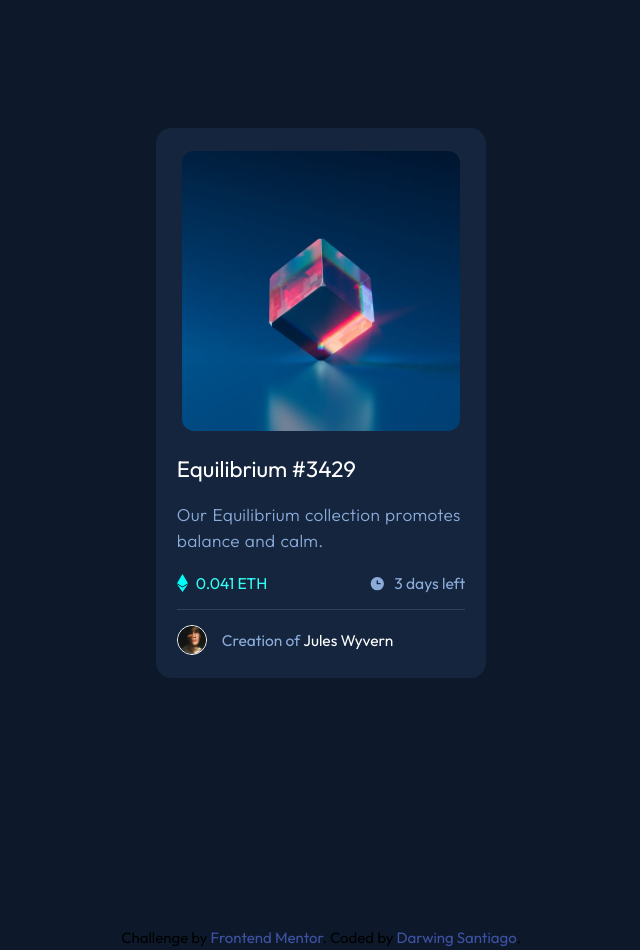
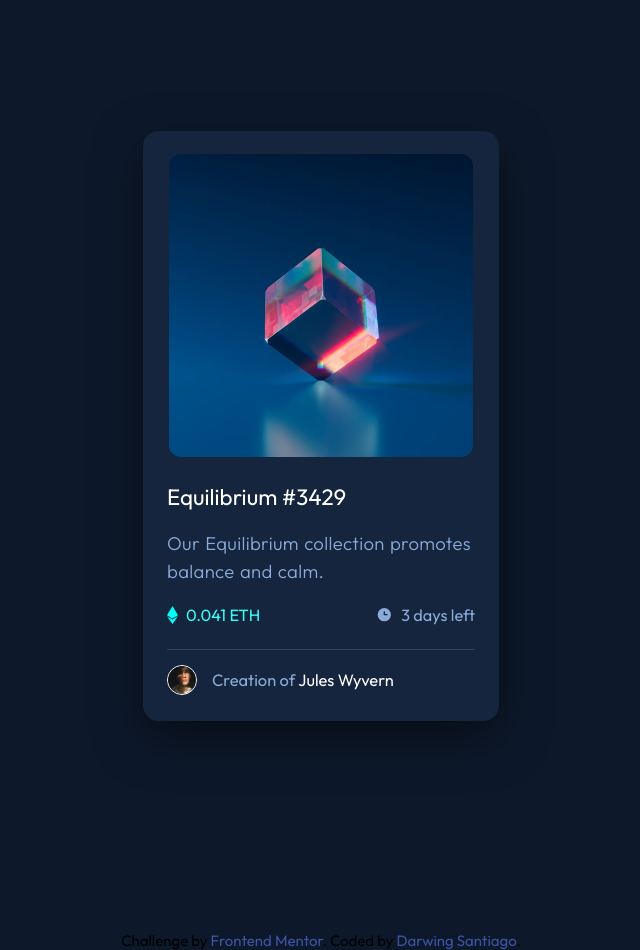
Before and after one commit to Darwnsantx/nftpreviewcardcomponent.github.io, a plain HTML site: page index.html in a window 1280 px wide. Shown: the whole page, without its empty margins (319-959 px from the left). Drawn offline with Linux system fonts and the light colour scheme.

Commit message:
modificacion final

```diff
--- a/styles.css
+++ b/styles.css
@@ -33,11 +33,12 @@ a {
     height: 550px;
     width: 330px;
     background-color: var(--very-dark-blue-card-BG);
-    margin: 8rem auto 3rem auto;
+    margin: 8.20rem auto 3rem auto;
     display: grid;
     place-items: center;
     padding: 1.3rem;
     border-radius: .98rem;
+    box-shadow: 0 1rem 3rem rgba(0, 0, 0, 0.5);
 }
 
 .card-image {
@@ -166,3 +167,35 @@ li:nth-child(2) {
 .attribution a {
     color: hsl(228, 45%, 44%);
 }
+
+@media(min-width: 600px) {
+    .card-container {
+        height: 590px;
+        width: 356px;
+        padding: 1.4rem 1.5rem 0;
+        align-items: flex-start;
+    }
+
+    .card-image {
+        max-width: 100%;
+        width: 304px;
+        height: 303px;
+        margin-bottom: 0;
+    }
+
+    .card-information p {
+        font-size: 1.16rem;
+    }
+
+    ul {
+        padding-bottom: 1.5rem;
+    }
+
+    ul li {
+        font-size: 1.02rem;
+    }
+
+    .card-author {
+        font-size: 1.03rem;
+    }
+}
```
